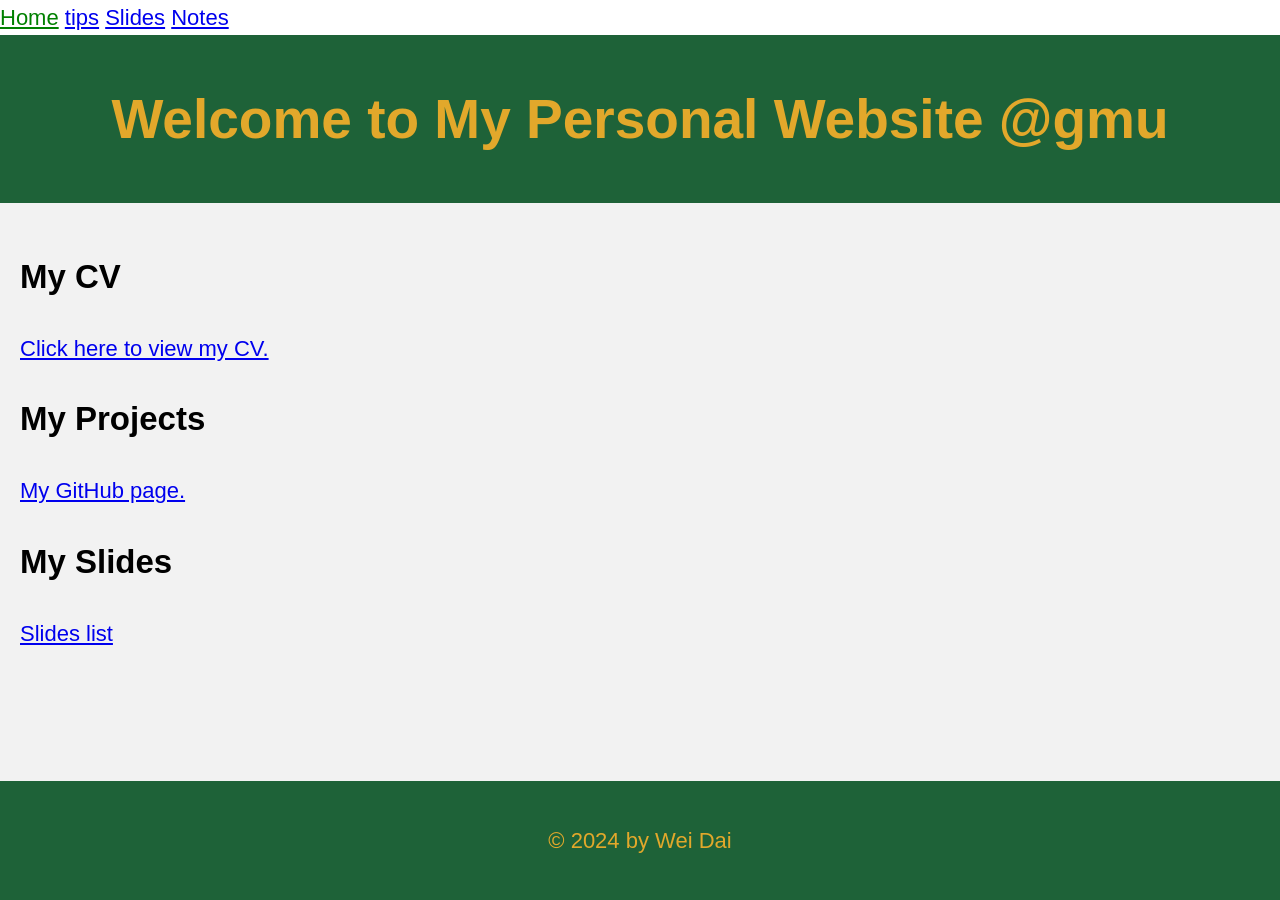
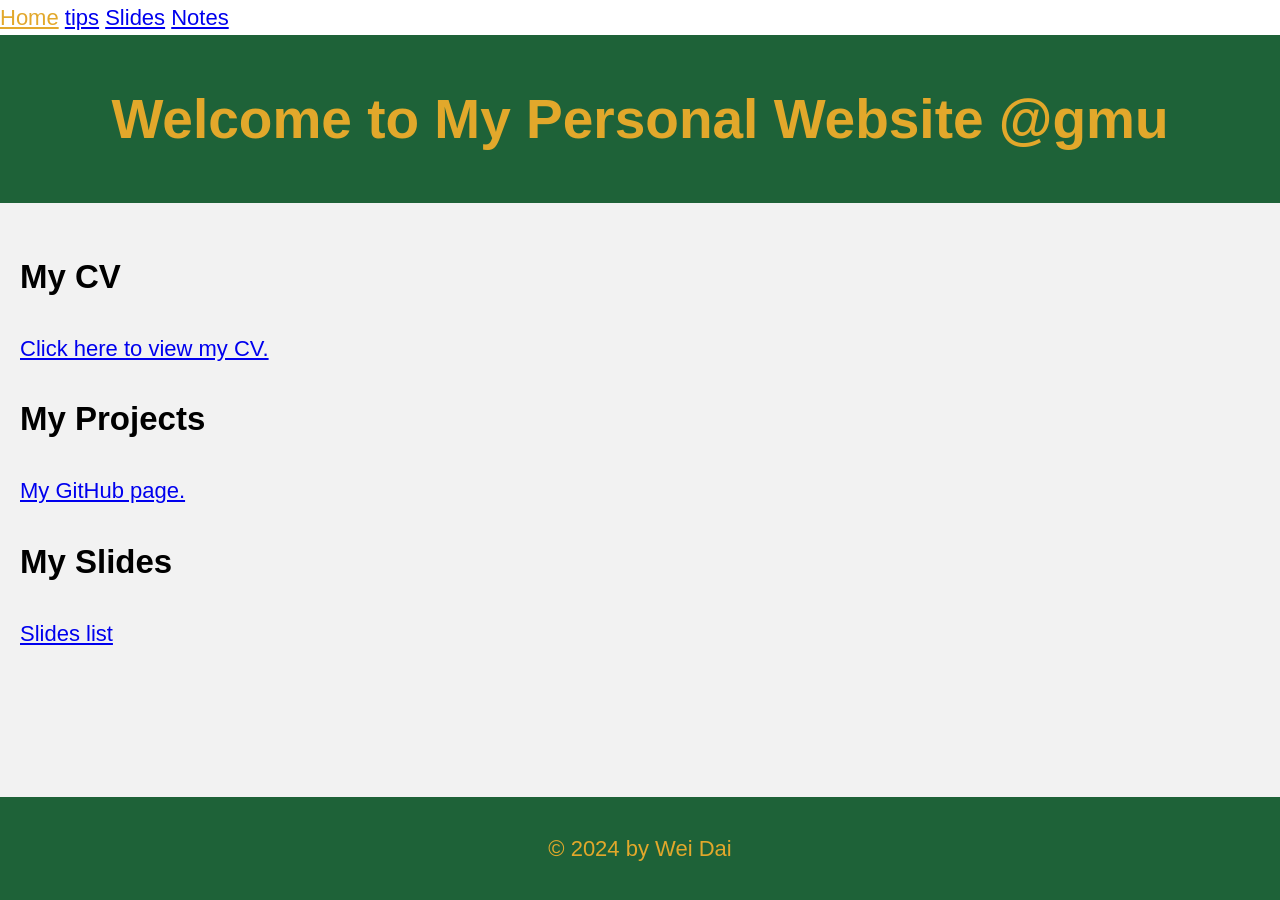
Before and after one commit to wdai0/wdai0.github.io, a Jekyll site: the page built from index.html, in a window 1280 px wide. Built offline with Jekyll 4.4.1, drawn with Linux system fonts in a browser that asks for light colours.

Commit message:
Update colors and padding in main.scss

```diff
--- a/_sass/main.scss
+++ b/_sass/main.scss
@@ -1,5 +1,5 @@
 .current {
-    color: green;
+    color: rgb(226, 168, 43);
   }
 
 body {
@@ -72,5 +72,5 @@ footer {
     background: rgb(30, 98, 56); /* Updated decoration color */
     color: rgb(226, 168, 43); /* Updated font color for contrast */
     text-align: center;
-    padding: 20px 0; /* Increased padding for a larger look */
+    padding: 12px 0; /* Increased padding for a larger look */
 }
```
